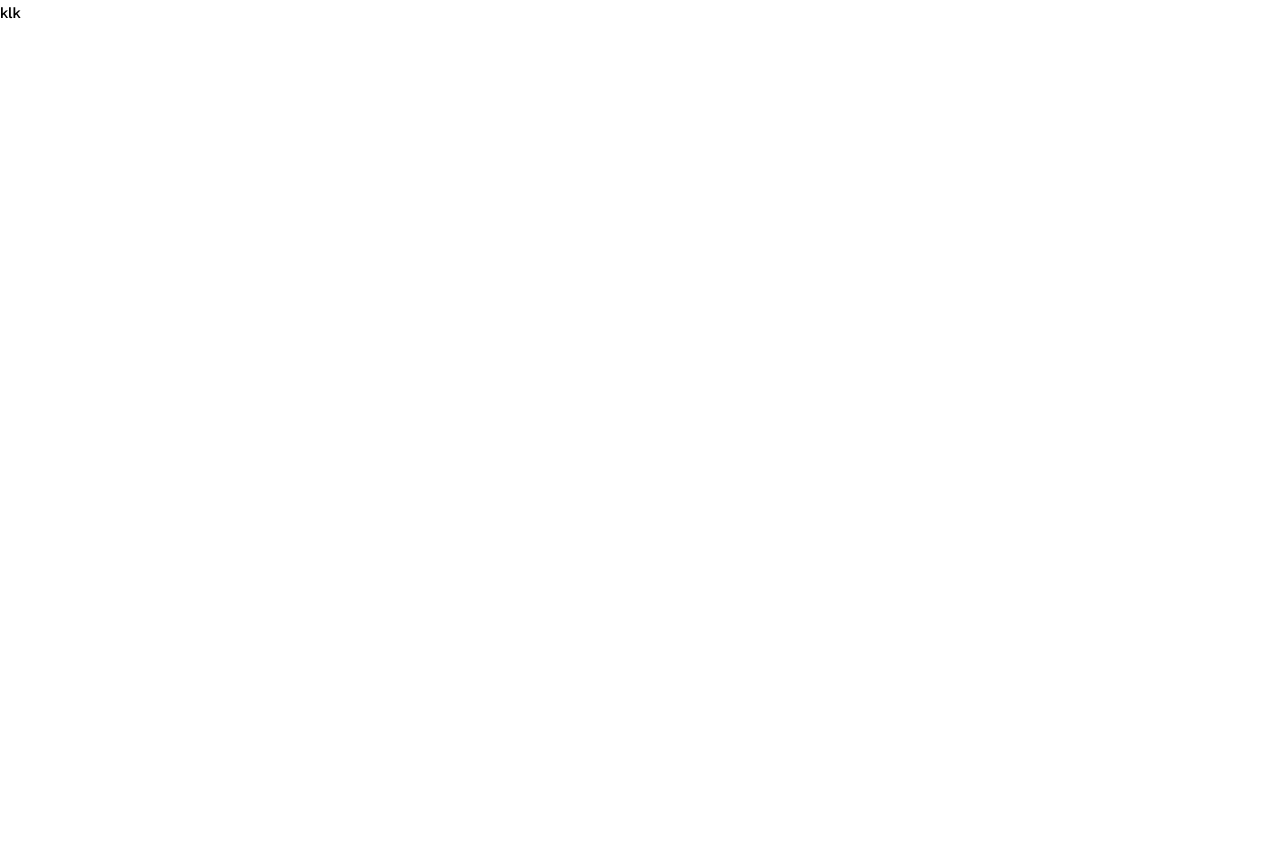
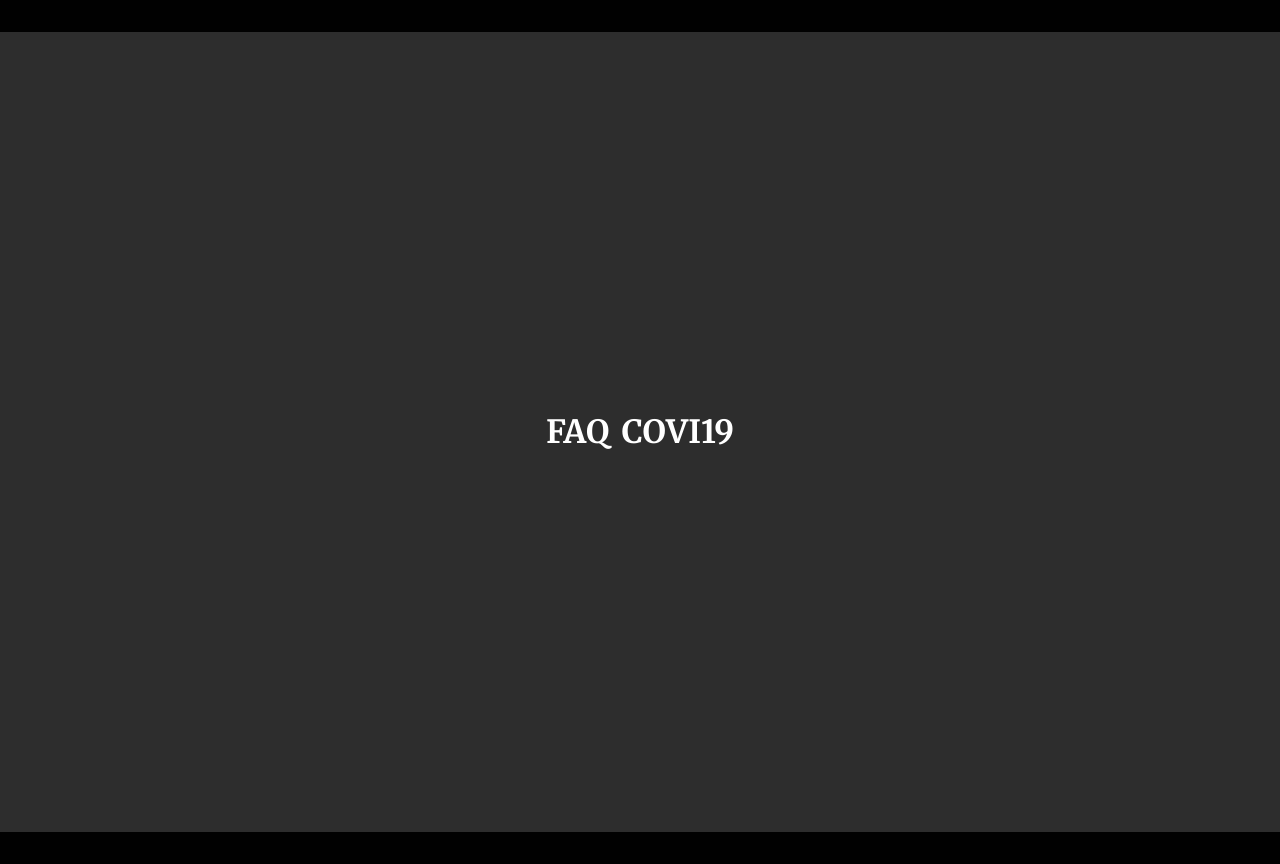
Before and after one commit to samueldlacruz/FAQ-covid-19-pwa, a React (Create React App) app: page / in a window 1280 px wide. Before the commit the page ends 800 px from the top, so only its background shows below. Built offline with nearby package versions, Linux system fonts and the light colour scheme.

Commit message:
feat(Add): create header and wrapper components

```diff
--- a/public/index.html
+++ b/public/index.html
@@ -24,7 +24,7 @@
       work correctly both with client-side routing and a non-root public URL.
       Learn how to configure a non-root public URL by running `npm run build`.
     -->
-    <link href="https://fonts.googleapis.com/css2?family=Kanit:wght@300;400;700&display=swap" rel="stylesheet">
+    <link href="https://fonts.googleapis.com/css2?family=Merriweather:wght@400;700&display=swap" rel="stylesheet">
     <title>React App</title>
   </head>
   <body>
--- a/src/App.tsx
+++ b/src/App.tsx
@@ -1,11 +1,12 @@
 import React from 'react';
 import { GlobalStyle } from './globalStyles';
+import WarpperApp from './components/WrapperApp';
 
 function App() {
   return (
     <>
       <GlobalStyle />
-      <p>klk</p>
+      <WarpperApp />
     </>
   );
 }
--- /dev/null
+++ b/src/components/HeaderApp/index.tsx
@@ -0,0 +1,15 @@
+import React from 'react'
+import styled from 'styled-components'
+
+const Header = styled.header`
+  font-size: clamp(1rem, 10vw, 2rem);
+  text-transform: uppercase;
+  font-weight: 700;
+  color: #fff;
+  text-align: center;
+  word-spacing: 5px;
+`
+
+const HeaderApp = () => <Header>faq covi19</Header>;
+
+export default HeaderApp
--- /dev/null
+++ b/src/components/WrapperApp/index.tsx
@@ -0,0 +1,23 @@
+import React from 'react'
+import styled from 'styled-components'
+import HeaderApp from '../HeaderApp'
+
+const Warpper = styled.div`
+ background: #2D2D2D;
+ display: flex;
+ flex-direction: column;
+ justify-content: center;
+ align-items: center;
+ height: 100vh;
+ margin: 2rem 0;
+`
+
+const WarpperApp = () => {
+    return (
+        <Warpper>
+            <HeaderApp />
+        </Warpper>
+    )
+};
+
+export default WarpperApp
--- a/src/globalStyles.tsx
+++ b/src/globalStyles.tsx
@@ -5,6 +5,10 @@ export const GlobalStyle = createGlobalStyle`
     box-sizing: border-box;
     margin: 0;
     padding: 0;
-    font-family: 'Kanit', sans-serif;
+    font-family: 'Merriweather', serif;
+  }
+
+  body {
+    background: #010101;
   }
 `
```
